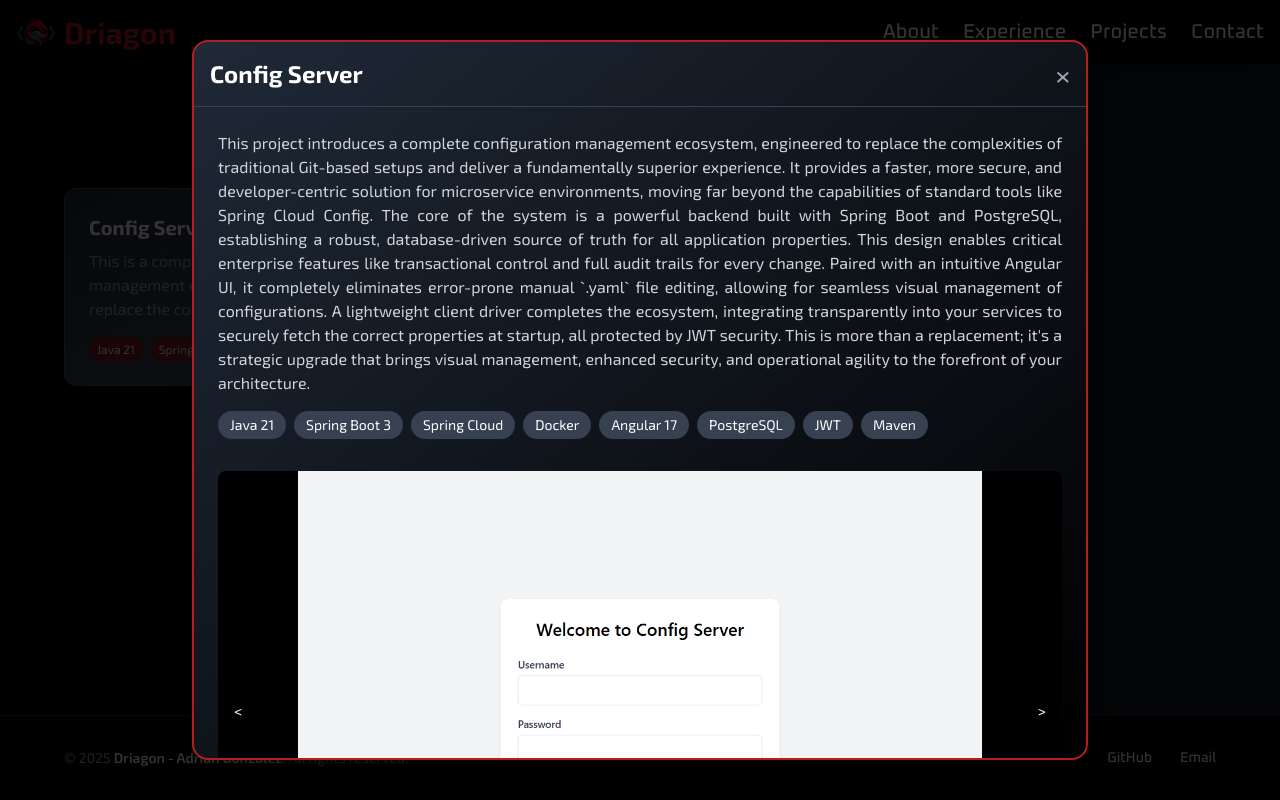
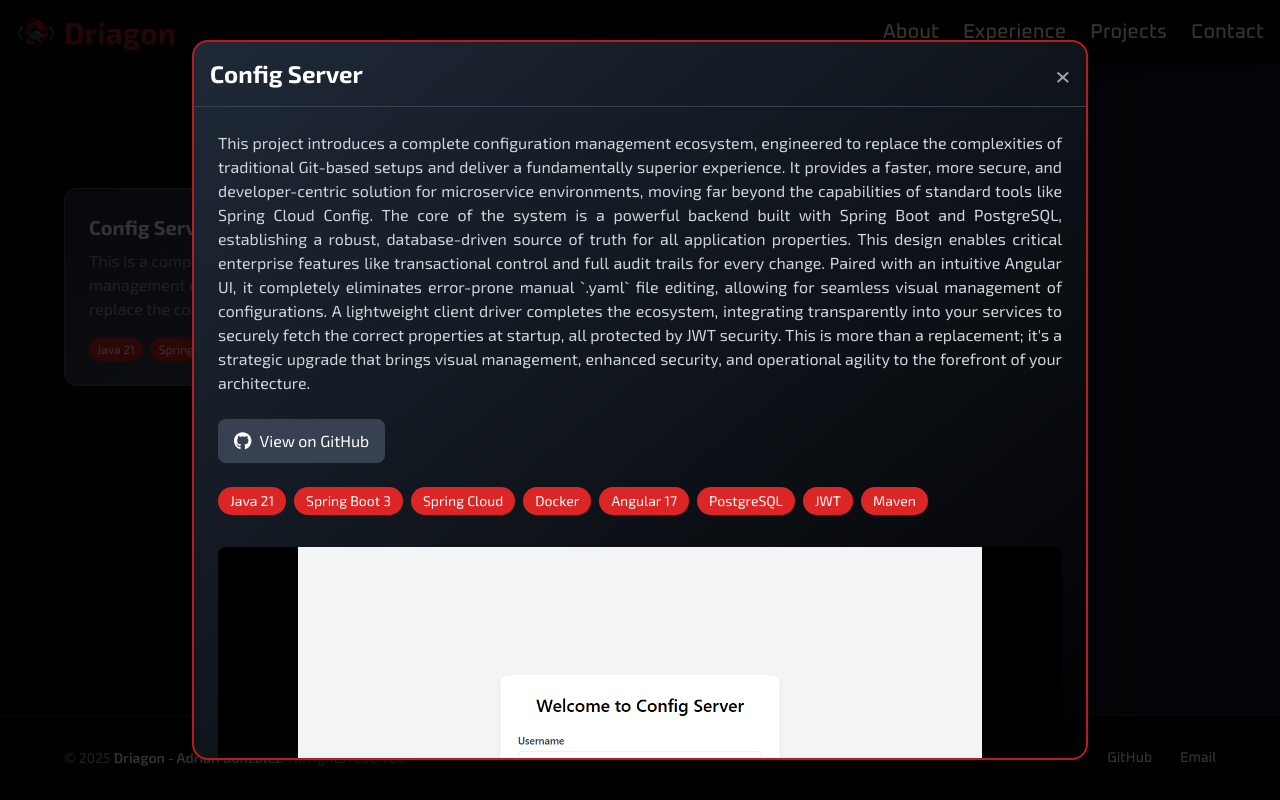
Before and after one commit to adriangonzalez-code/DriagonWebSite, an Angular app: page /projects in a window 1280 px wide. Both pictures are taken after a click on the element 245 px from the left and 287 px from the top of the page. Built offline with nearby package versions, Linux system fonts and the light colour scheme.

Commit message:
Enhance project modal functionality: add zoom feature for images, update action buttons, and refine technology list styling.

```diff
--- a/src/app/data/project-list.ts
+++ b/src/app/data/project-list.ts
@@ -23,7 +23,7 @@ This is more than a replacement; it's a strategic upgrade that brings visual man
       'assets/projects/config-server/scope users.png',
       'assets/projects/config-server/properties loaded from another api.png'
     ],
-    github: 'https://github.com/adriangonzalez-code/ConfigServer',
+    github: 'https://github.com/adriangonzalez-code/config-server',
     demo: ''
   }
 ];
--- a/src/app/pages/project/project.component.css
+++ b/src/app/pages/project/project.component.css
@@ -1,21 +1,28 @@
-/* ELIMINA TODO ESTE BLOQUE */
-.image-container {
-  position: relative;
-  width: 100%;
-  padding-top: 56.25%;
-  background-color: #1a202c;
+/* Contenedor que permite el efecto de lupa */
+.zoom-container {
+  overflow: hidden; /* Esencial para que el zoom no se salga del contenedor */
   border-radius: 0.5rem;
-  overflow: hidden;
+  background-color: #000; /* Fondo para las imágenes que no llenan el espacio */
+  display: flex;
+  align-items: center;
+  justify-content: center;
+  cursor: zoom-in; /* Indica que se puede hacer zoom */
 }
-.image-container img {
-  position: absolute;
-  top: 0;
-  left: 0;
-  width: 100%;
-  height: 100%;
-  object-fit: cover;
-  transition: transform 0.3s ease;
+
+/* La imagen dentro del contenedor */
+.zoom-container img {
+  transition: transform 0.3s ease; /* Transición suave para el zoom */
+  max-height: 60vh;
+  max-width: 100%;
+  object-fit: contain;
+  transform: scale(1); /* Estado inicial sin zoom */
 }
-.image-container:hover img {
-  transform: scale(1.05);
+
+/* Estilos cuando el zoom está activo */
+.zoom-container.zoomed {
+  cursor: zoom-out; /* Indica que se puede alejar */
 }
+
+.zoom-container.zoomed img {
+  transform: scale(2.5); /* Nivel de zoom (puedes ajustarlo) */
+}
--- a/src/app/pages/project/project.component.html
+++ b/src/app/pages/project/project.component.html
@@ -19,7 +19,7 @@
       <!-- Technologies -->
       <div class="flex flex-wrap gap-2 mt-4 text-xs">
         <span *ngFor="let tech of project.technologies.slice(0, 4)"
-              class="bg-red-900 rounded-full px-2 py-1">
+              class="bg-red-600 rounded-full px-2 py-1">
           {{ tech }}
         </span>
       </div>
@@ -48,34 +48,45 @@
     <main class="flex-1 overflow-y-auto p-6">
       <div class="flex flex-col gap-8">
 
-        <!-- Details First -->
+        <!-- Description, Actions, and Tech -->
         <div class="w-full">
           <p class="mb-4 text-gray-300 text-justify">{{ selectedProject.overview }}</p>
+
+          <!-- Botones de Acción -->
+          <div class="my-6 flex flex-wrap items-center gap-4">
+            <button *ngIf="selectedProject.github" type="button" (click)="navigateTo(selectedProject.github); $event.stopPropagation()"
+                    class="inline-flex items-center gap-2 bg-gray-700 hover:bg-gray-600 text-white font-semibold py-2 px-4 rounded-lg transition-colors">
+              <fa-icon [icon]="faGithub" class="text-lg"></fa-icon>
+              <span>View on GitHub</span>
+            </button>
+            <button *ngIf="selectedProject.demo" type="button" (click)="navigateTo(selectedProject.demo); $event.stopPropagation()"
+                    class="inline-flex items-center gap-2 bg-red-700 hover:bg-red-600 text-white font-semibold py-2 px-4 rounded-lg transition-colors">
+              <fa-icon [icon]="faExternalLink" class="text-lg"></fa-icon>
+              <span>Live Demo</span>
+            </button>
+          </div>
+
+          <!-- Technologies -->
           <div class="flex flex-wrap gap-2">
-            <span *ngFor="let tech of selectedProject.technologies" class="bg-gray-700 rounded-full px-3 py-1 text-sm">
+            <span *ngFor="let tech of selectedProject.technologies" class="bg-red-600 rounded-full px-3 py-1 text-sm">
                 {{ tech }}
             </span>
           </div>
         </div>
 
-        <!-- Then Image & Links -->
+        <!-- Image -->
         <div class="w-full">
-          <!-- Contenedor de la imagen -->
           <div *ngIf="selectedProject.media && selectedProject.media.length > 0"
-               class="relative mb-4 flex items-center justify-center rounded-lg bg-black">
+               class="relative zoom-container"
+               [class.zoomed]="isZoomed"
+               (click)="toggleZoom()"
+               (mousemove)="onMouseMove($event)">
             <img [src]="selectedProject.media[currentSlide]"
-                 alt="{{ selectedProject.name }} screenshot"
-                 class="max-h-[60vh] max-w-full object-contain">
-            <button *ngIf="selectedProject.media.length > 1" (click)="prevSlide()" class="absolute left-2 top-1/2 -translate-y-1/2 bg-black bg-opacity-50 p-2 rounded-full hover:bg-opacity-75 transition">&lt;</button>
-            <button *ngIf="selectedProject.media.length > 1" (click)="nextSlide()" class="absolute right-2 top-1/2 -translate-y-1/2 bg-black bg-opacity-50 p-2 rounded-full hover:bg-opacity-75 transition">&gt;</button>
-          </div>
-
-          <div class="flex space-x-4">
-            <a *ngIf="selectedProject.github" [href]="selectedProject.github" target="_blank" class="flex items-center space-x-2 text-white hover:text-red-500 transition">
-              <fa-icon [icon]="faGithub"></fa-icon>
-              <span>GitHub</span>
-            </a>
-            <a *ngIf="selectedProject.demo" [href]="selectedProject.demo" target="_blank" class="text-white hover:text-red-500 transition">Demo</a>
+                 alt="{{ selectedProject.name }} screenshot">
+            <ng-container *ngIf="!isZoomed">
+              <button *ngIf="selectedProject.media.length > 1" (click)="$event.stopPropagation(); prevSlide()" class="absolute left-2 top-1/2 -translate-y-1/2 bg-black bg-opacity-50 p-2 rounded-full hover:bg-opacity-75 transition">&lt;</button>
+              <button *ngIf="selectedProject.media.length > 1" (click)="$event.stopPropagation(); nextSlide()" class="absolute right-2 top-1/2 -translate-y-1/2 bg-black bg-opacity-50 p-2 rounded-full hover:bg-opacity-75 transition">&gt;</button>
+            </ng-container>
           </div>
         </div>
       </div>
--- a/src/app/pages/project/project.component.ts
+++ b/src/app/pages/project/project.component.ts
@@ -2,6 +2,7 @@ import { Component } from '@angular/core';
 import { PROJECTS } from '../../data/project-list';
 import { Project } from "../../shared/models/project";
 import { faGithub } from '@fortawesome/free-brands-svg-icons';
+import { faArrowUpRightFromSquare } from '@fortawesome/free-solid-svg-icons';
 
 @Component({
   selector: 'app-projects',
@@ -15,12 +16,33 @@ export class ProjectComponent {
   opening = false;
   closing = false;
   faGithub = faGithub;
+  faExternalLink = faArrowUpRightFromSquare;
+
+  // --- Lógica para el Zoom ---
+  isZoomed = false;
+
+  toggleZoom() {
+    this.isZoomed = !this.isZoomed;
+  }
+
+  onMouseMove(event: MouseEvent) {
+    if (!this.isZoomed) return;
+    const target = event.currentTarget as HTMLElement;
+    const img = target.querySelector('img');
+    if (!img) return;
+    const rect = target.getBoundingClientRect();
+    const x = ((event.clientX - rect.left) / rect.width) * 100;
+    const y = ((event.clientY - rect.top) / rect.height) * 100;
+    img.style.transformOrigin = `${x}% ${y}%`;
+  }
+  // --- Fin de la lógica para el Zoom ---
 
   openModal(project: Project) {
     this.selectedProject = project;
     this.currentSlide = 0;
     this.opening = true;
     this.closing = false;
+    this.isZoomed = false;
   }
 
   closeModal() {
@@ -29,22 +51,28 @@ export class ProjectComponent {
     setTimeout(() => {
       this.selectedProject = null;
       this.closing = false;
-    }, 400); // Corresponde a la duración de la animación
+    }, 400);
   }
 
   nextSlide() {
     if (this.selectedProject && this.selectedProject.media) {
+      this.isZoomed = false;
       this.currentSlide = (this.currentSlide + 1) % this.selectedProject.media.length;
     }
   }
 
   prevSlide() {
     if (this.selectedProject && this.selectedProject.media) {
+      this.isZoomed = false;
       this.currentSlide = (this.currentSlide - 1 + this.selectedProject.media.length) % this.selectedProject.media.length;
     }
   }
 
-  openInNewTab(url: string) {
-    window.open(url, '_blank', 'noopener');
+  // --- Nueva función para navegación ---
+  navigateTo(url: string | undefined): void {
+    // Asegúrate de que la URL existe antes de intentar abrirla
+    if (url) {
+      window.open(url, '_blank');
+    }
   }
 }
```
